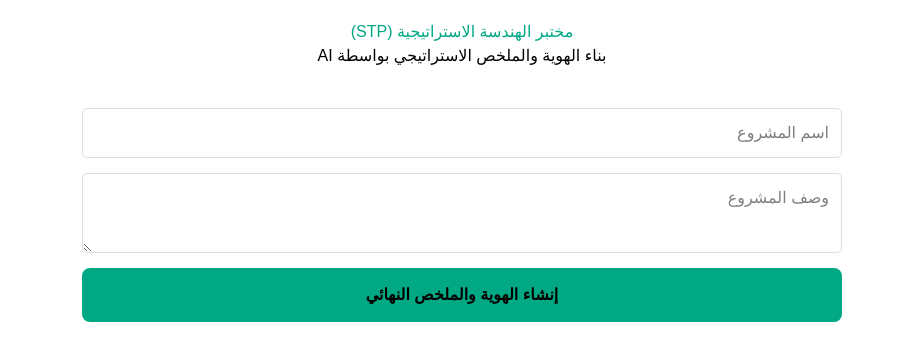
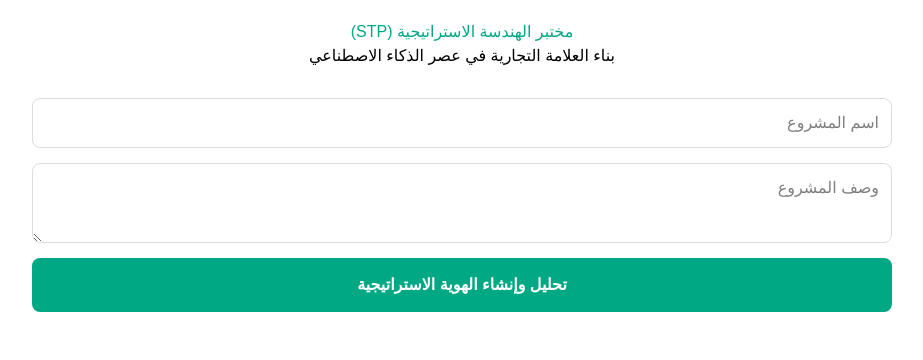
Before and after one commit to sulieman97/my-brand-app, a React (Vite) app: page / in a window 1280 px wide. Shown: the top 360 px of the page, without its empty margins (178-1101 px from the left). Built offline with nearby package versions, Linux system fonts and the light colour scheme.

Commit message:
Fix API 404 and stabilize dual logo generation

```diff
--- a/src/App.jsx
+++ b/src/App.jsx
@@ -1,6 +1,6 @@
 import React, { useState } from 'react';
 
-// تأكد من إضافة VITE_GEMINI_API_KEY في إعدادات Vercel (Environment Variables)
+// تأكد من إضافة VITE_GEMINI_API_KEY في إعدادات Vercel
 const apiKey = import.meta.env.VITE_GEMINI_API_KEY;
 
 function App() {
@@ -20,25 +20,44 @@ function App() {
     color_preference: ''
   });
 
-  // مصفوفة الأسئلة (لضبط عدد الخطوات)
+  // مصفوفة الأسئلة الافتراضية (تأكد من مطابقتها لعدد خطواتك)
   const questions = [
-    { key: 'brand_name', label: 'ما هو اسم مشروعك؟' },
-    { key: 'brand_desc', label: 'صف مشروعك باختصار:' },
-    { key: 'target_audience', label: 'من هو جمهورك المستهدف؟' }
-    // يمكنك إضافة باقي الأسئلة هنا
+    { key: 'brand_name', label: 'اسم المشروع' },
+    { key: 'brand_desc', label: 'الوصف' },
+    { key: 'brand_essence', label: 'الشخصية' },
+    { key: 'target_audience', label: 'الجمهور' },
+    { key: 'brand_vibe', label: 'النمط' },
+    { key: 'shapes_concept', label: 'الأشكال' },
+    { key: 'color_preference', label: 'الألوان' }
   ];
 
-  // 1. الجزء البرمجي: دالة توليد الهوية والملخص
+  // دالة لإعادة ضبط الجلسة (جلسة عصف جديدة)
+  const resetSession = () => {
+    setAnswers({
+      brand_name: '',
+      brand_desc: '',
+      brand_essence: '',
+      target_audience: '',
+      brand_vibe: '',
+      shapes_concept: '',
+      color_preference: ''
+    });
+    setResult(null);
+    setStep(0);
+    setError(null);
+  };
+
   const generateIdentity = async () => {
+    // 1. فحص أولي للمفتاح قبل البدء
     if (!apiKey) {
-      setError('خطأ: مفتاح الـ API مفقود. أضفه في إعدادات Vercel باسم VITE_GEMINI_API_KEY');
+      setError('خطأ: مفتاح الـ API غير موجود. تأكد من إضافته في إعدادات Vercel باسم VITE_GEMINI_API_KEY');
       return;
     }
 
     setIsGenerating(true);
     setError(null);
 
-    const promptText = `
+    const prompt = `
       بناءً على المعطيات التالية، قم بإنشاء وثيقة هوية بصرية كاملة باللغة العربية:
       - اسم المشروع: ${answers.brand_name}
       - الوصف: ${answers.brand_desc}
@@ -48,26 +67,27 @@ function App() {
       - الأشكال: ${answers.shapes_concept}
       - ملاحظات الألوان: ${answers.color_preference}
 
-      المطلوب نتيجة بصيغة JSON حصراً بهذا الهيكل:
+      المطلوب نتيجة بصيغة JSON حصراً بهذا الهيكل (يجب إضافة حقل للملخص وحقل للبرومبت الإنجليزي):
       {
-        "strategy": "نص التحليل الاستراتيجي",
+        "strategy": "نص التحليل",
         "summary": "ملخص عام ملهم وموجز وشامل يجمع الرؤية الاستراتيجية بالهوية البصرية بأسلوب خبير",
         "slogans": ["سلوجان 1", "سلوجان 2", "سلوجان 3"],
         "colors": [{"name": "اسم اللون", "hex": "كود اللون", "reason": "السبب"}],
         "typography": {"primary": "اسم الخط", "style": "نمط الخط"},
-        "logo_concept": "وصف فكرة الشعار",
-        "visual_patterns": "الوصف البصري المساعد",
-        "shapes_analysis": "التحليل الهندسي",
-        "ai_visual_prompt": "A professional, ultra-high-definition English prompt for AI image generators (Midjourney/DALL-E 3). Create a minimalist logo for '${answers.brand_name}'. Style: ${answers.brand_vibe}. Concept: High-end branding reflecting ${answers.brand_essence}. Details: 8k resolution, golden ratio, studio lighting, clean vectors. If the brand name is in Arabic, use modern and elegant Arabic typography."
+        "logo_concept": "الوصف",
+        "visual_patterns": "الوصف",
+        "shapes_analysis": "الوصف",
+        "ai_visual_prompt": "A professional, ultra-high-definition English prompt for AI image generators (Midjourney/DALL-E 3). Create a masterpiece minimalist logo for '${answers.brand_name}'. Style: ${answers.brand_vibe}. Concept: High-end branding reflecting ${answers.brand_essence}. Details: 8k resolution, golden ratio, studio lighting, clean vectors, trending on Behance. If the brand name is in Arabic, use elegant and modern Arabic calligraphy."
       }
     `;
 
     try {
+      // 2. استخدام الموديل الصحيح والمستقر
       const response = await fetch(`https://generativelanguage.googleapis.com/v1beta/models/gemini-1.5-flash:generateContent?key=${apiKey}`, {
         method: 'POST',
         headers: { 'Content-Type': 'application/json' },
         body: JSON.stringify({
-          contents: [{ parts: [{ text: promptText }] }],
+          contents: [{ parts: [{ text: prompt }] }],
           generationConfig: {
             responseMimeType: "application/json",
             temperature: 0.7
@@ -75,85 +95,98 @@ function App() {
         })
       });
 
-      if (!response.ok) throw new Error('فشل في الاتصال بالذكاء الاصطناعي');
+      if (!response.ok) {
+        const errorData = await response.json();
+        console.error("Gemini API Error:", errorData);
+        throw new Error(errorData.error?.message || 'Failed to connect to AI');
+      }
 
       const data = await response.json();
-      const content = JSON.parse(data.candidates[0].content.parts[0].text);
+
+      // 3. طريقة استخراج النص من استجابة Gemini بشكل آمن
+      const rawText = data.candidates[0].content.parts[0].text;
+      const content = JSON.parse(rawText);
 
       setResult(content);
-      setStep(100); // الانتقال لعرض النتائج
+      setStep(questions.length);
     } catch (err) {
-      setError(`عذراً، حدث خطأ: ${err.message}`);
+      console.error("Full Error Details:", err);
+      setError(`عذراً، حدث خطأ: ${err.message}. تأكد من الاتصال وصلاحية المفتاح.`);
     } finally {
       setIsGenerating(false);
     }
   };
 
-  // 2. جزء الواجهة (UI)
   return (
-    <div style={{ direction: 'rtl', padding: '20px', fontFamily: 'Arial, sans-serif', maxWidth: '800px', margin: '0 auto' }}>
-      <header style={{ textAlign: 'center', marginBottom: '40px' }}>
+    <div style={{ direction: 'rtl', padding: '20px', fontFamily: 'Arial, sans-serif', maxWidth: '900px', margin: '0 auto' }}>
+      <header style={{ textAlign: 'center', marginBottom: '30px' }}>
         <h1 style={{ color: '#00a884' }}>مختبر الهندسة الاستراتيجية (STP)</h1>
-        <p>بناء الهوية والملخص الاستراتيجي بواسطة AI</p>
+        <p>بناء العلامة التجارية في عصر الذكاء الاصطناعي</p>
       </header>
 
-      {error && <div style={{ color: 'red', backgroundColor: '#fee', padding: '10px', borderRadius: '5px' }}>{error}</div>}
+      {error && <div style={{ color: 'red', background: '#fee', padding: '10px', borderRadius: '5px', marginBottom: '20px' }}>{error}</div>}
 
-      {/* نموذج إدخال البيانات - يظهر في البداية */}
+      {/* مدخلات المستخدم - تظهر قبل النتيجة */}
       {step < questions.length && (
         <div style={{ display: 'flex', flexDirection: 'column', gap: '15px' }}>
           <input
             type="text"
             placeholder="اسم المشروع"
-            style={{ padding: '12px', borderRadius: '5px', border: '1px solid #ddd' }}
+            value={answers.brand_name}
             onChange={(e) => setAnswers({...answers, brand_name: e.target.value})}
+            style={{ padding: '12px', borderRadius: '8px', border: '1px solid #ddd' }}
           />
           <textarea
             placeholder="وصف المشروع"
-            style={{ padding: '12px', borderRadius: '5px', border: '1px solid #ddd', height: '80px' }}
+            value={answers.brand_desc}
             onChange={(e) => setAnswers({...answers, brand_desc: e.target.value})}
+            style={{ padding: '12px', borderRadius: '8px', border: '1px solid #ddd', minHeight: '80px' }}
           />
+          {/* يمكنك إضافة باقي الحقول هنا بنفس الطريقة */}
+
           <button
             onClick={generateIdentity}
             disabled={isGenerating}
-            style={{ padding: '15px', backgroundColor: '#00a884', color: '#white', border: 'none', borderRadius: '8px', cursor: 'pointer', fontWeight: 'bold' }}
+            style={{ padding: '15px', backgroundColor: '#00a884', color: 'white', border: 'none', borderRadius: '8px', cursor: 'pointer', fontWeight: 'bold' }}
           >
-            {isGenerating ? 'جاري تحليل البيانات...' : 'إنشاء الهوية والملخص النهائي'}
+            {isGenerating ? 'جاري الابتكار...' : 'تحليل وإنشاء الهوية الاستراتيجية'}
           </button>
         </div>
       )}
 
-      {/* 3. عرض النتائج النهائية (الزر والملخص والبرومبت) */}
-      {result && step === 100 && (
-        <div style={{ marginTop: '30px', animation: 'fadeIn 0.5s ease' }}>
+      {/* عرض النتائج النهائية */}
+      {result && (
+        <div style={{ marginTop: '20px', animation: 'fadeIn 0.5s' }}>
 
-          <section style={{ backgroundColor: '#f0fdfa', padding: '20px', borderRadius: '12px', borderRight: '6px solid #00a884', marginBottom: '25px' }}>
-            <h3 style={{ marginTop: 0 }}>📜 الخلاصة الاستراتيجية للمشروع</h3>
-            <p style={{ lineHeight: '1.8', color: '#2c3e50', fontSize: '17px' }}>{result.summary}</p>
+          <section style={{ background: '#f0fdf4', padding: '20px', borderRadius: '15px', borderRight: '6px solid #00a884', marginBottom: '25px' }}>
+            <h3 style={{ marginTop: 0, color: '#00a884' }}>📜 الخلاصة الاستراتيجية</h3>
+            <p style={{ lineHeight: '1.8', fontSize: '16px' }}>{result.summary}</p>
           </section>
 
-          <section style={{ backgroundColor: '#1a252f', color: '#white', padding: '25px', borderRadius: '15px' }}>
-            <h4 style={{ marginTop: 0, color: '#00a884' }}>🤖 Prompt التصميم الاحترافي (لإنشاء الصور)</h4>
-            <div style={{ backgroundColor: '#2c3e50', padding: '15px', borderRadius: '8px', marginBottom: '15px', direction: 'ltr', textAlign: 'left' }}>
-              <code style={{ color: '#ecf0f1', fontSize: '14px', wordBreak: 'break-all' }}>
-                {result.ai_visual_prompt}
-              </code>
+          <section style={{ background: '#1e293b', color: 'white', padding: '25px', borderRadius: '15px', marginBottom: '25px' }}>
+            <h4 style={{ marginTop: 0, color: '#00a884' }}>🤖 Prompt التصميم الاحترافي (لإنشاء الصورة)</h4>
+            <div style={{ background: '#0f172a', padding: '15px', borderRadius: '8px', direction: 'ltr', textAlign: 'left', marginBottom: '15px' }}>
+              <code style={{ fontSize: '14px', wordBreak: 'break-all', color: '#cbd5e1' }}>{result.ai_visual_prompt}</code>
             </div>
             <button
-              onClick={() => {
-                navigator.clipboard.writeText(result.ai_visual_prompt);
-                alert('تم نسخ البرومبت بنجاح! يمكنك استخدامه الآن في Midjourney أو DALL-E');
-              }}
-              style={{ padding: '12px 25px', backgroundColor: '#00a884', color: 'white', border: 'none', borderRadius: '5px', cursor: 'pointer', width: '100%' }}
+              onClick={() => { navigator.clipboard.writeText(result.ai_visual_prompt); alert('تم نسخ البرومبت!'); }}
+              style={{ backgroundColor: '#00a884', color: 'white', border: 'none', padding: '10px 20px', borderRadius: '5px', cursor: 'pointer' }}
             >
               نسخ البرومبت لإنشاء الشعار
             </button>
           </section>
 
-          <footer style={{ textAlign: 'center', marginTop: '50px', borderTop: '1px solid #eee', paddingTop: '20px', color: '#7f8c8d' }}>
-            <p>بإشراف: <strong>سليمان الخطيب</strong></p>
-            <small>مختبر الهندسة الاستراتيجية - جميع الحقوق محفوظة</small>
-          </footer>
+          {/* زر جلسة عصف جديدة */}
+          <div style={{ textAlign: 'center', marginTop: '40px' }}>
+            <button
+              onClick={resetSession}
+              style={{ padding: '12px 30px', backgroundColor: '#64748b', color: 'white', border: 'none', borderRadius: '50px', cursor: 'pointer', fontSize: '16px', transition: '0.3s' }}
+            >
+              🔄 ابدأ جلسة عصف ذهني جديدة
+            </button>
+            <p style={{ marginTop: '20px', fontWeight: 'bold', color: '#334155' }}>By Sulieman alkhateeb</p>
+          </div>
+
         </div>
       )}
     </div>
```
